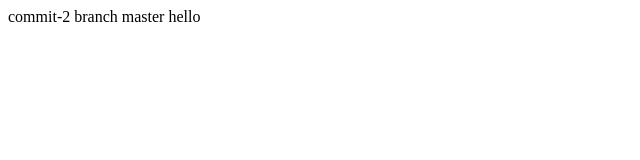
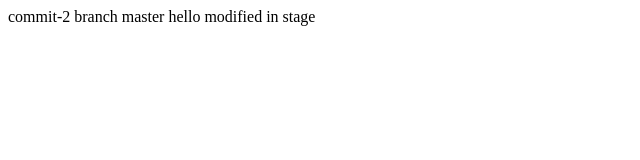
Before and after one commit to Saurabhgargiit/githubtrial, a plain HTML site: page index.html in a window 1280 px wide. Shown: the whole page, without its empty margins (0-640 px from the left). Drawn offline with Linux system fonts and the light colour scheme.

Commit message:
commit-3

```diff
--- a/index.html
+++ b/index.html
@@ -6,6 +6,6 @@
     <title>Document</title>
   </head>
   <body>
-    commit-2 branch master hello
+    commit-2 branch master hello modified in stage
   </body>
 </html>
```
